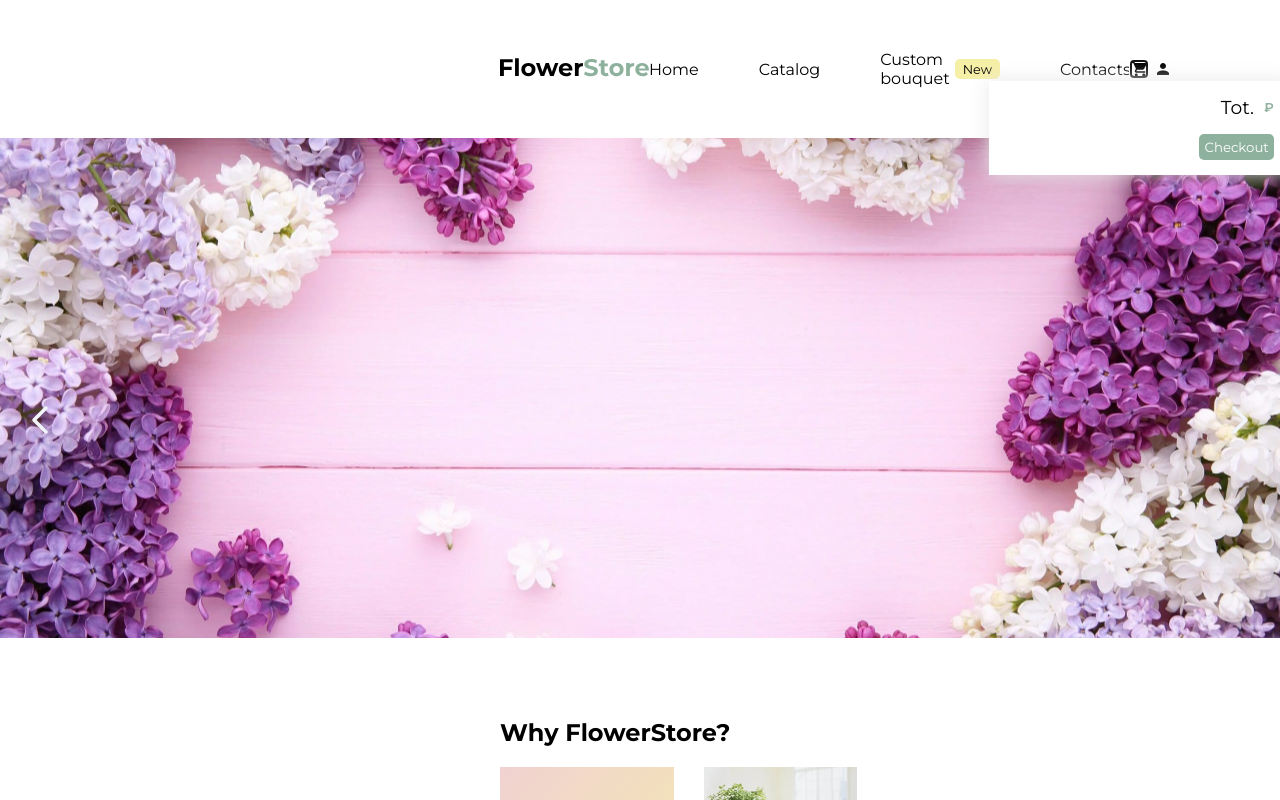
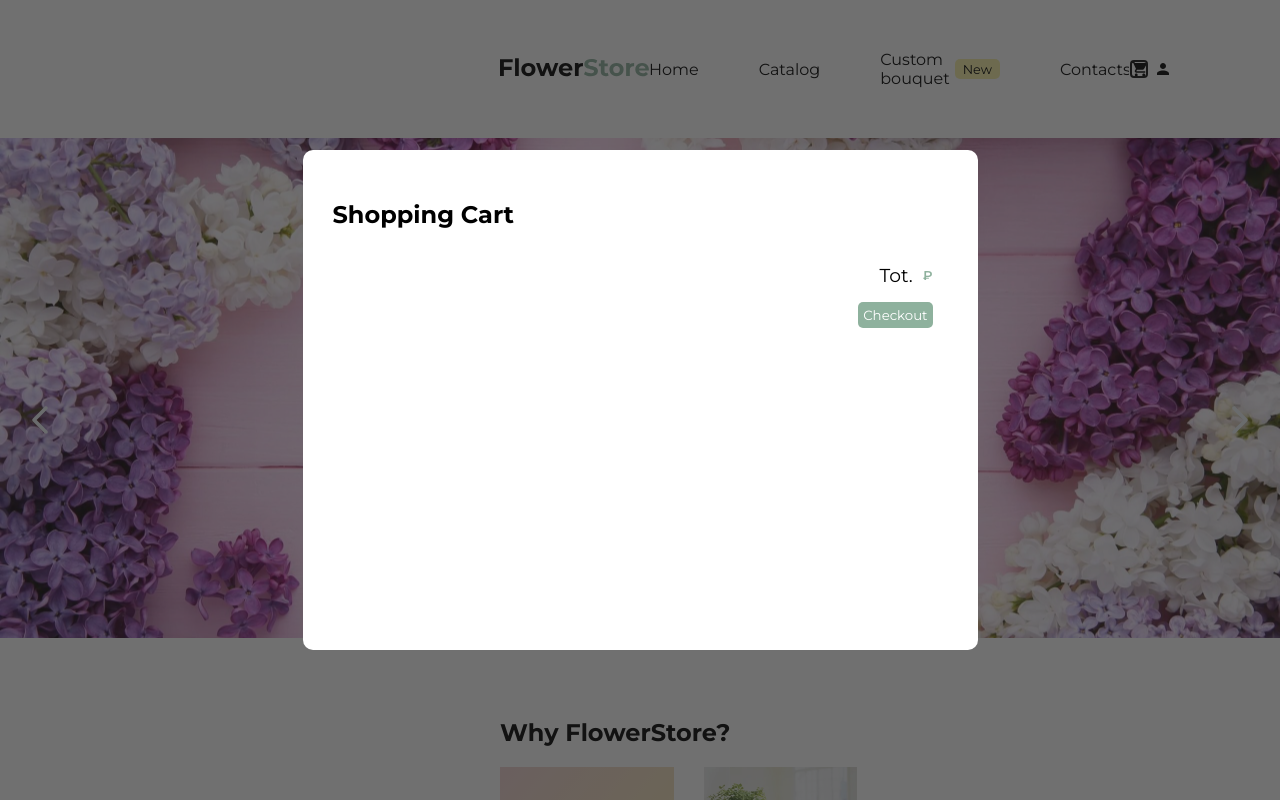
Before and after one commit to rtm-dj/CTPO-WEB, a Vue app in the folder FlowerStore/flowerstore/: page / in a window 1280 px wide. Both pictures are taken after a click on the icon 1138 px from the left and 69 px from the top of the page. Shown: the top 800 px of the page. Built offline with nearby package versions, Linux system fonts and the light colour scheme.

Commit message:
lesson 17.05

```diff
--- a/FlowerStore/flowerstore/src/components/NavBar.vue
+++ b/FlowerStore/flowerstore/src/components/NavBar.vue
@@ -1,29 +1,8 @@
 <template>
-  <div class="main">
-    <div class="logo">
-        <img src="../static/logo.svg" alt="">
-    </div>
-
-    <!-- Меню навигации -->
-    <div class="buttons">
-        <router-link :to="'/'">Home</router-link>
-        <router-link :to="'/catalog'">Catalog</router-link>
-        <router-link :to="'/'">Custom bouquet
-            <Tag :text="'New'" :color="'#F6EFA6'"/>
-        </router-link>
-        <router-link :to="'/contacts'">Contacts</router-link>
-    </div>
-
-
-    <div class="actions">
-        <div class="cart-container">
-            <svg class="cart-button" tabindex="1" @click="showCart = true" @blur="showCart = false" width="16" height="16" viewBox="0 0 16 16" fill="none" xmlns="http://www.w3.org/2000/svg">
-                <path d="M12.75 12.5C11.9175 12.5 11.25 13.1675 11.25 14C11.25 14.3978 11.408 14.7794 11.6893 15.0607C11.9706 15.342 12.3522 15.5 12.75 15.5C13.1478 15.5 13.5294 15.342 13.8107 15.0607C14.092 14.7794 14.25 14.3978 14.25 14C14.25 13.1675 13.575 12.5 12.75 12.5ZM0.75 0.5V2H2.25L4.95 7.6925L3.93 9.53C3.8175 9.74 3.75 9.9875 3.75 10.25C3.75 10.6478 3.90804 11.0294 4.18934 11.3107C4.47064 11.592 4.85218 11.75 5.25 11.75H14.25V10.25H5.565C5.51527 10.25 5.46758 10.2302 5.43242 10.1951C5.39725 10.1599 5.3775 10.1122 5.3775 10.0625C5.3775 10.025 5.385 9.995 5.4 9.9725L6.075 8.75H11.6625C12.225 8.75 12.72 8.435 12.975 7.9775L15.66 3.125C15.7125 3.005 15.75 2.8775 15.75 2.75C15.75 2.55109 15.671 2.36032 15.5303 2.21967C15.3897 2.07902 15.1989 2 15 2H3.9075L3.2025 0.5M5.25 12.5C4.4175 12.5 3.75 13.1675 3.75 14C3.75 14.3978 3.90804 14.7794 4.18934 15.0607C4.47064 15.342 4.85218 15.5 5.25 15.5C5.64782 15.5 6.02936 15.342 6.31066 15.0607C6.59196 14.7794 6.75 14.3978 6.75 14C6.75 13.1675 6.075 12.5 5.25 12.5Z" fill="black"/>
-            </svg>
-
+    <div class="navbar">
+        <div class="overlay" v-if="showCart">
             <div v-if="showCart" class="cart">
-
-
+                <h2>Shopping Cart</h2>
                 <div class="items">
                     <div v-for="item in products" :key="item.id">
                         <div class="cart-item">
@@ -38,24 +17,43 @@
                         <hr class="cart-divider">
                     </div>
                 </div>
-
-
                 <div class="total">
                     <h3>Tot.</h3>
                     <h2>{{ total }} ₽</h2>
                 </div>
-
                 <div class="cart-buttons">
                     <button class="checkout">Checkout</button>
                 </div>
             </div>
         </div>
+        <div class="main">
+            <div class="logo">
+                <img src="../static/logo.svg" alt="">
+            </div>
 
-        <svg width="12" height="12" viewBox="0 0 12 12" fill="none" xmlns="http://www.w3.org/2000/svg">
-            <path d="M6 0C6.79565 0 7.55871 0.31607 8.12132 0.87868C8.68393 1.44129 9 2.20435 9 3C9 3.79565 8.68393 4.55871 8.12132 5.12132C7.55871 5.68393 6.79565 6 6 6C5.20435 6 4.44129 5.68393 3.87868 5.12132C3.31607 4.55871 3 3.79565 3 3C3 2.20435 3.31607 1.44129 3.87868 0.87868C4.44129 0.31607 5.20435 0 6 0ZM6 7.5C9.315 7.5 12 8.8425 12 10.5V12H0V10.5C0 8.8425 2.685 7.5 6 7.5Z" fill="black"/>
-        </svg>
+            <!-- Меню навигации -->
+            <div class="buttons">
+                <router-link :to="'/'">Home</router-link>
+                <router-link :to="'/catalog'">Catalog</router-link>
+                <router-link :to="'/'">Custom bouquet
+                    <Tag :text="'New'" :color="'#F6EFA6'"/>
+                </router-link>
+                <router-link :to="'/contacts'">Contacts</router-link>
+            </div>
+
+
+            <div class="actions">
+                <svg class="cart-button" tabindex="1" @blur="showCart = false" @click="showCart = true" width="16" height="16" viewBox="0 0 16 16" fill="none" xmlns="http://www.w3.org/2000/svg">
+                    <path d="M12.75 12.5C11.9175 12.5 11.25 13.1675 11.25 14C11.25 14.3978 11.408 14.7794 11.6893 15.0607C11.9706 15.342 12.3522 15.5 12.75 15.5C13.1478 15.5 13.5294 15.342 13.8107 15.0607C14.092 14.7794 14.25 14.3978 14.25 14C14.25 13.1675 13.575 12.5 12.75 12.5ZM0.75 0.5V2H2.25L4.95 7.6925L3.93 9.53C3.8175 9.74 3.75 9.9875 3.75 10.25C3.75 10.6478 3.90804 11.0294 4.18934 11.3107C4.47064 11.592 4.85218 11.75 5.25 11.75H14.25V10.25H5.565C5.51527 10.25 5.46758 10.2302 5.43242 10.1951C5.39725 10.1599 5.3775 10.1122 5.3775 10.0625C5.3775 10.025 5.385 9.995 5.4 9.9725L6.075 8.75H11.6625C12.225 8.75 12.72 8.435 12.975 7.9775L15.66 3.125C15.7125 3.005 15.75 2.8775 15.75 2.75C15.75 2.55109 15.671 2.36032 15.5303 2.21967C15.3897 2.07902 15.1989 2 15 2H3.9075L3.2025 0.5M5.25 12.5C4.4175 12.5 3.75 13.1675 3.75 14C3.75 14.3978 3.90804 14.7794 4.18934 15.0607C4.47064 15.342 4.85218 15.5 5.25 15.5C5.64782 15.5 6.02936 15.342 6.31066 15.0607C6.59196 14.7794 6.75 14.3978 6.75 14C6.75 13.1675 6.075 12.5 5.25 12.5Z" fill="black"/>
+                </svg>
+                <svg width="12" height="12" viewBox="0 0 12 12" fill="none" xmlns="http://www.w3.org/2000/svg">
+                    <path d="M6 0C6.79565 0 7.55871 0.31607 8.12132 0.87868C8.68393 1.44129 9 2.20435 9 3C9 3.79565 8.68393 4.55871 8.12132 5.12132C7.55871 5.68393 6.79565 6 6 6C5.20435 6 4.44129 5.68393 3.87868 5.12132C3.31607 4.55871 3 3.79565 3 3C3 2.20435 3.31607 1.44129 3.87868 0.87868C4.44129 0.31607 5.20435 0 6 0ZM6 7.5C9.315 7.5 12 8.8425 12 10.5V12H0V10.5C0 8.8425 2.685 7.5 6 7.5Z" fill="black"/>
+                </svg>
+            </div>
+
+
+        </div>
     </div>
-  </div>
 </template>
 
 <script>
@@ -78,6 +76,20 @@ export default {
 </script>
 
 <style scoped>
+.overlay{
+    width: 100%;
+    height: 100%;
+    background-color: rgba(29, 29, 29, 0.63);
+    position: fixed;
+    z-index: 98;
+
+    display: flex;
+    align-items: center;
+    justify-content: center;
+
+    overflow-x: hidden;
+}
+
 .main{
     padding: 50px 500px;
     display: flex;
@@ -112,25 +124,20 @@ export default {
     align-items: center;
 }
 
-.cart-container{
-    position: relative;
-    display: flex;
-    flex-direction: column;
-    align-items: center;
-}
-
 .cart{
     background-color: white;
-    filter: drop-shadow(0 0 10px rgb(232, 232, 232));
+    border-radius: 10px;
     position: absolute;
     z-index: 99;
-    top: 20px;
 
-    width: 300px;
+    width: 675px;
+    height: 500px;
+
+    padding: 30px;
 }
 
 .items{
-    max-height: 400px;
+    max-height: 300px;
     overflow-y: scroll;
 }
 
```
